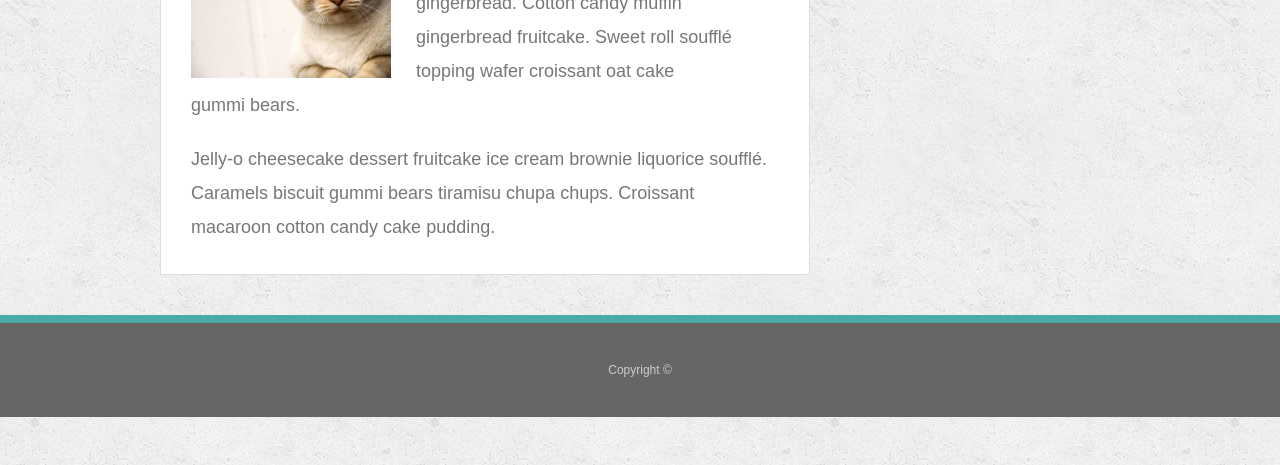
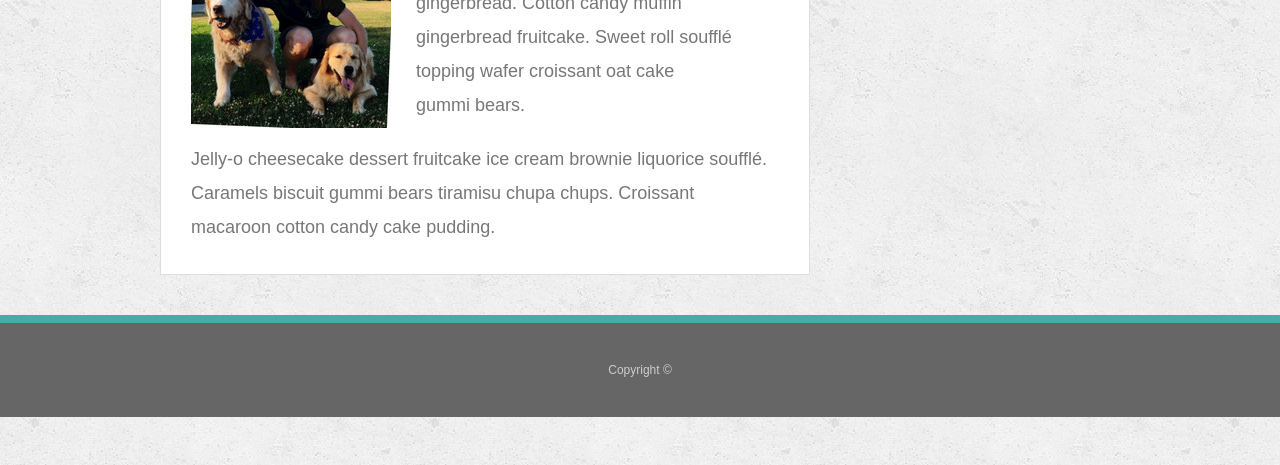
Before and after one commit to deathstarog/SelfPortfolio, a plain HTML site: page index.html in a window 1280 px wide. Shown: the part 335-800 px from the top of the page. Drawn offline with Linux system fonts and the light colour scheme.

Commit message:
added profile picture

```diff
--- a/index.html
+++ b/index.html
@@ -25,7 +25,7 @@
     <section class="main-section">
       <h1>About Me</h1>
 
-      <img src="./assets/images/cat.jpg" class="auth-image" alt="Nick Tarnofsky">
+      <img src="./assets/images/nick.jpeg" class="auth-image" alt="Nick Tarnofsky">
 
       <p>Marshmallow jelly souffl&eacute; pastry biscuit gummi bears tootsie roll tootsie roll gingerbread. Cotton candy muffin gingerbread fruitcake. Sweet roll souffl&eacute; topping wafer croissant oat cake gummi&nbsp;bears.</p>
 
```
Also changed, not shown: assets/images/cat.jpg (deleted), assets/images/nick.jpeg (added).
